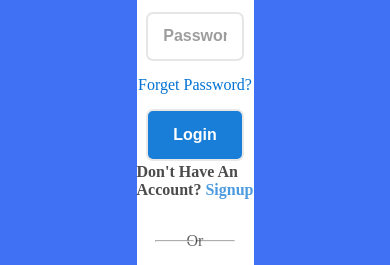
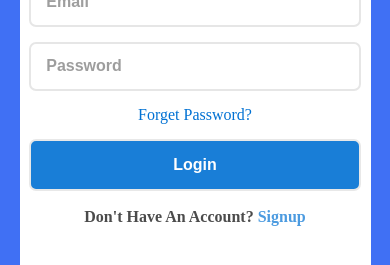
Before and after one commit to MortezaGhoddousi/Login-page-HTML-CSS, a plain HTML site: page Sample 06/login.html in a window 390 px wide. Shown: the part 246-511 px from the top of the page. Drawn offline with nearby package versions, Linux system fonts and the light colour scheme.

Commit message:
added responsive feature to sample 06

```diff
--- a/Sample 06/style.css
+++ b/Sample 06/style.css
@@ -154,6 +154,7 @@ article section div button {
     outline: none;
     border: 2px solid var(--fb);
     cursor: pointer;
+    font-size: 16px;
 }
 
 article section div:first-child button {
@@ -161,7 +162,6 @@ article section div:first-child button {
     color: var(--secBg);
     text-transform: capitalize;
     font-weight: bold;
-    font-size: 16px;
 }
 
 article section div:first-child i {
@@ -188,7 +188,6 @@ article section div:last-child button {
     opacity: 1;
     text-transform: capitalize;
     font-weight: bold;
-    font-size: 16px;
 }
 
 article section div:last-child img {
@@ -197,3 +196,92 @@ article section div:last-child img {
     left: 20px;
     transform: translateY(-50%);
 }
+
+@media (max-width: 1000px) {
+    article {
+        width: 40vw;
+    }
+
+    article input,
+    article section div button {
+        width: 35vw;
+    }
+
+    article aside hr {
+        width: 15vw;
+    }
+}
+
+@media (max-width: 730px) {
+    article {
+        width: 50vw;
+    }
+
+    article input,
+    article section div button {
+        width: 45vw;
+    }
+
+    article aside hr {
+        width: 20vw;
+    }
+}
+
+@media (max-width: 570px) {
+    article {
+        width: 60vw;
+    }
+
+    article input,
+    article section div button {
+        width: 55vw;
+    }
+
+    article aside hr {
+        width: 25vw;
+    }
+}
+
+@media (max-width: 460px) {
+    article {
+        width: 70vw;
+    }
+
+    article input,
+    article section div button {
+        width: 65vw;
+    }
+
+    article aside hr {
+        width: 30vw;
+    }
+}
+
+@media (max-width: 390px) {
+    article {
+        width: 90vw;
+    }
+
+    article input,
+    article section div button {
+        width: 85vw;
+    }
+
+    article aside hr {
+        width: 40vw;
+    }
+}
+
+@media (max-width: 350px) {
+    article section div button {
+        font-size: 12px;
+    }
+
+    article input::placeholder {
+        font-size: 12px;
+    }
+
+    article > div p {
+        font-size: 12px;
+    }
+}
```
